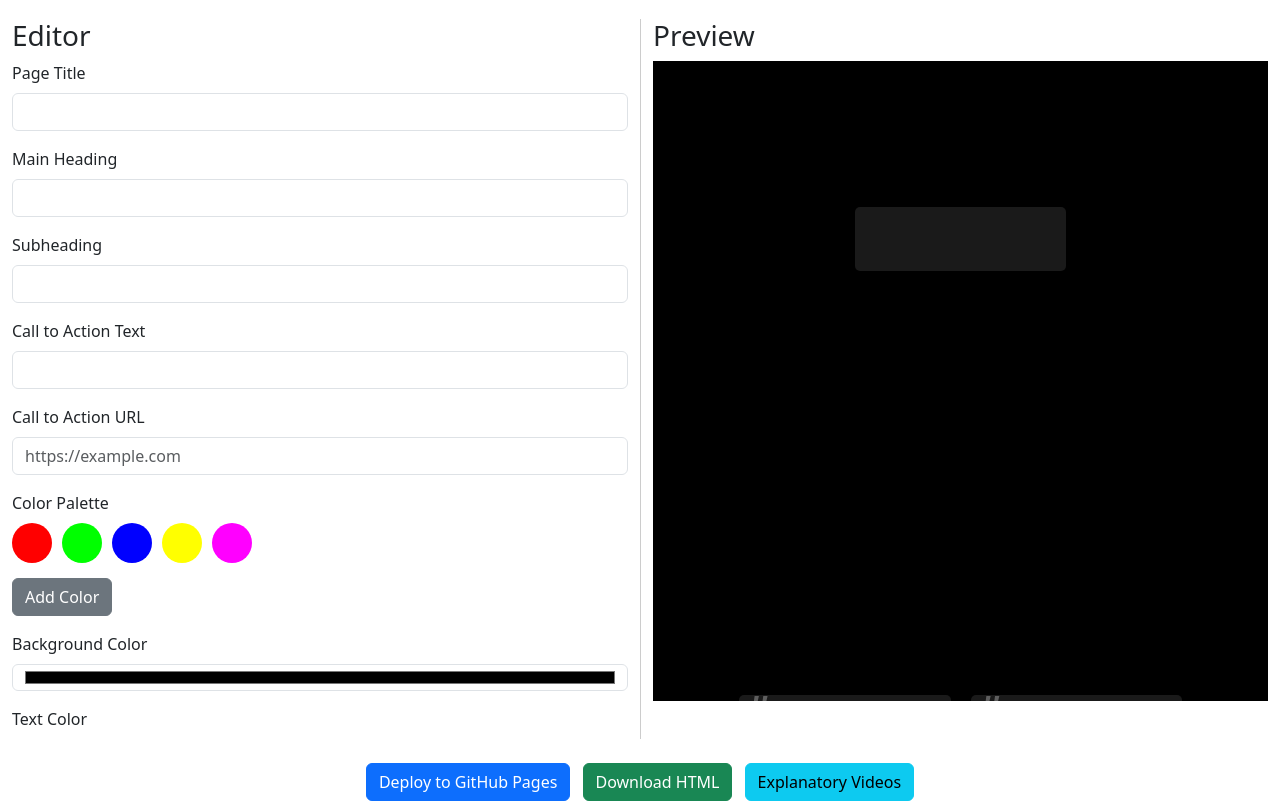
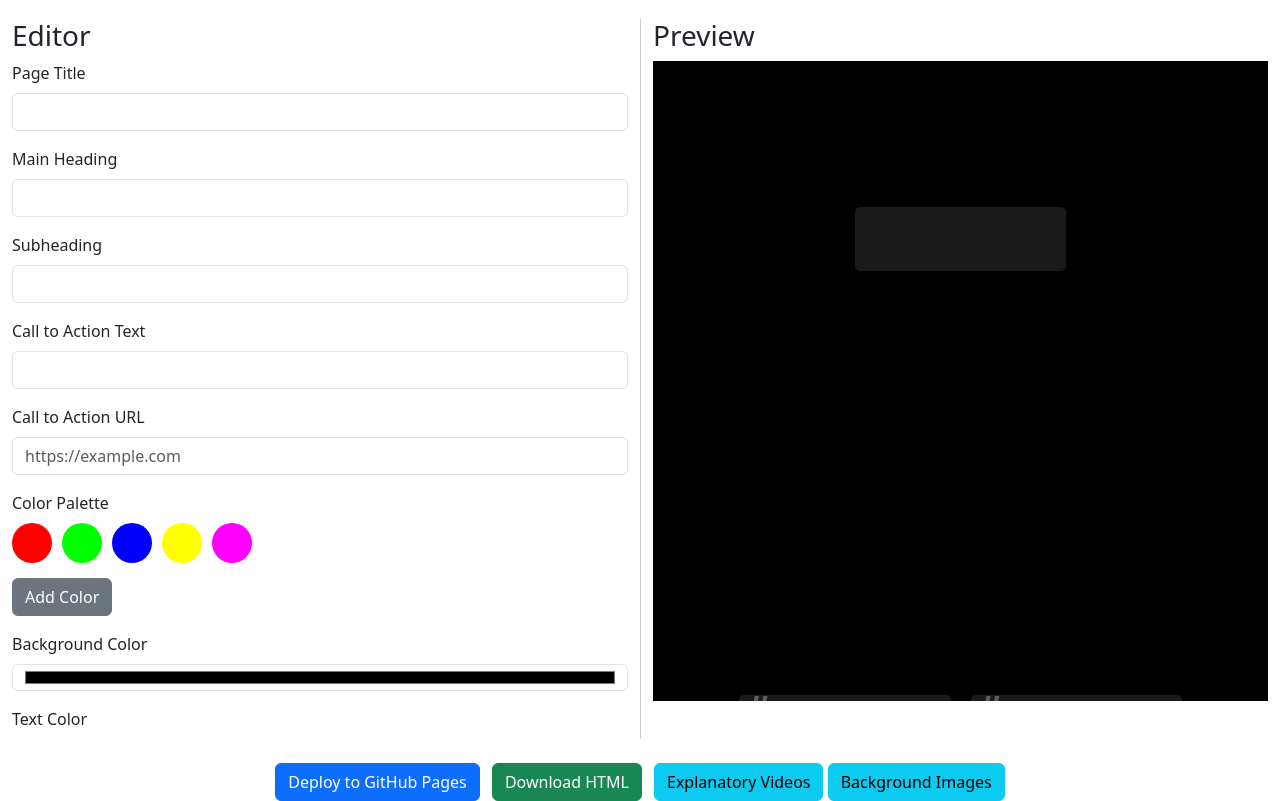
Before and after one commit to edycyber/landingcreator, a plain HTML site: page create.html in a window 1280 px wide. Shown: the part 77-878 px from the top of the page. Drawn offline with nearby package versions, Linux system fonts and the light colour scheme.

Commit message:
Update create.html

```diff
--- a/create.html
+++ b/create.html
@@ -199,6 +199,7 @@
             <button id="downloadBtn" class="btn btn-success me-2">Download HTML</button>
             <!-- Button for explanatory videos -->
             <a href="videos.html" class="btn btn-info">Explanatory Videos</a>
+            <a href="backgroundimages.html" class="btn btn-info">Background Images</a>
         </div>
     </div>
 </div>
```
